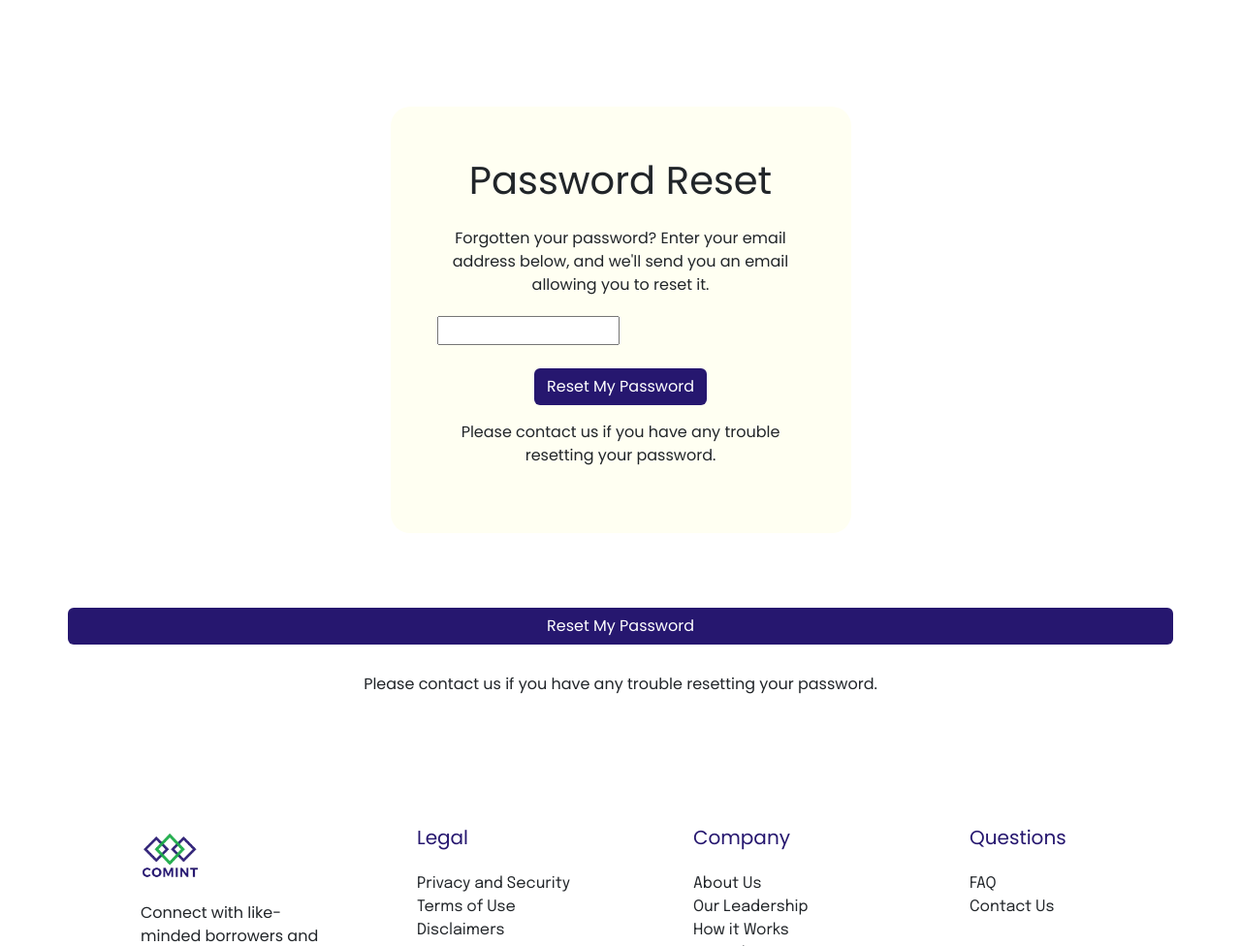
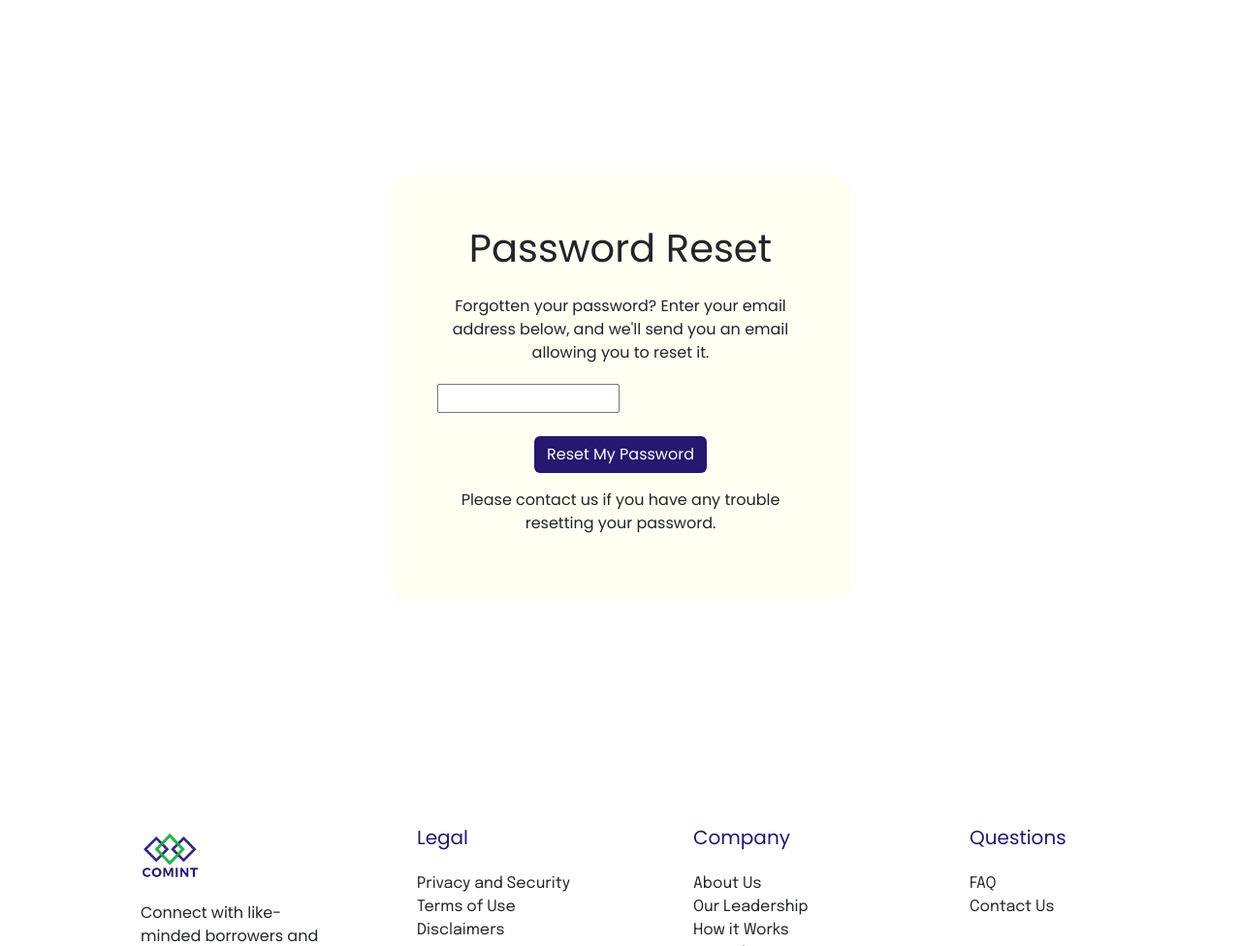
Before and after one commit to comint-admin/comint, a Django app: template comintapp/templates/account/password_reset.html in a window 1280 px wide. Shown: the part 148-1124 px from the top of the page at 97% size. Run offline with Django 4.2, Linux system fonts and the light colour scheme; the template is opened without the code that fills it, so the values that code supplies are empty, except form fields; tables that the repository leaves empty hold one stand-in row (values such as "Sample post"); form fields are guessed from the names that the template uses; some libraries are stand-ins or nearby versions; some web fonts are replaced.

Commit message:
fixed double buttons in password reset

```diff
--- a/comintapp/templates/account/password_reset.html
+++ b/comintapp/templates/account/password_reset.html
@@ -46,14 +46,7 @@
                     <p class="m-3 pb-1" style="font-size: 16px; font-family: 'Poppins', sans-serif; text-align: center;">{% blocktrans %}Please contact us if you have any trouble resetting your password.{% endblocktrans %}</p>
 
             </div>
-
-            <button type="submit" class="btn btn-md btn-block"
-                    style="color: white; background-color: #26176F; font-family: 'Poppins', sans-serif; display: block; margin: 0 auto;">{% trans 'Reset My Password' %}</button>
-
           </form>
-
-          <p class="mb-3 pb-1" style="font-size: 16px; font-family: 'Poppins', sans-serif; text-align: center;">
-            {% blocktrans %}Please contact us if you have any trouble resetting your password.{% endblocktrans %}</p>
         </div>
       </div>
     </div>
```
